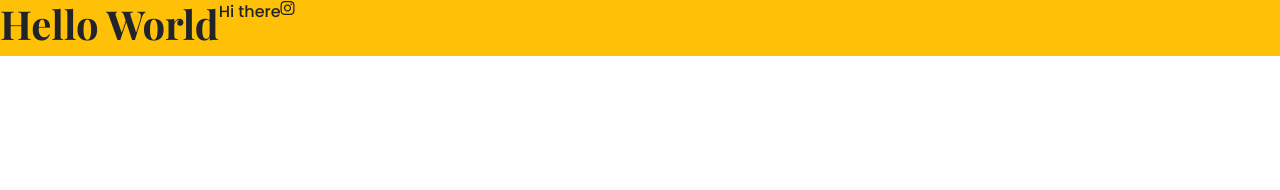
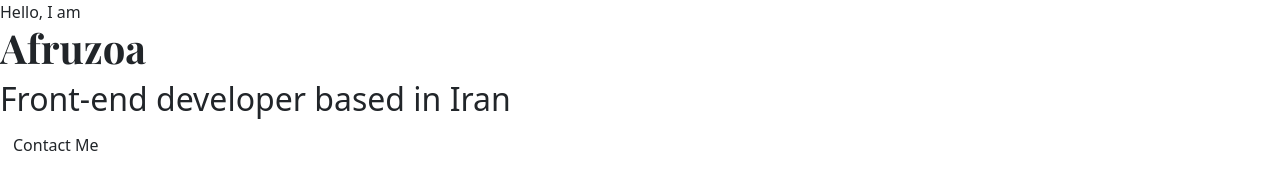
Before and after one commit to afruzoa/portfolio-project, a plain HTML site: page index.html in a window 1280 px wide. Drawn offline with nearby package versions, Linux system fonts and the light colour scheme.

Commit message:
added hero

```diff
--- a/index.html
+++ b/index.html
@@ -29,10 +29,11 @@
     <title>Document</title>
   </head>
   <body>
-    <div class="d-flex bg-warning">
-      <h1>Hello World</h1>
-      <p>Hi there</p>
-      <i class="fa-brands fa-instagram"></i>
+    <div class="hero">
+      Hello, I am
+      <h1>Afruzoa</h1>
+      <h2>Front-end developer based in Iran</h2>
+      <a href="#" class="btn btn-branding">Contact Me</a>
     </div>
   </body>
 </html>
```
